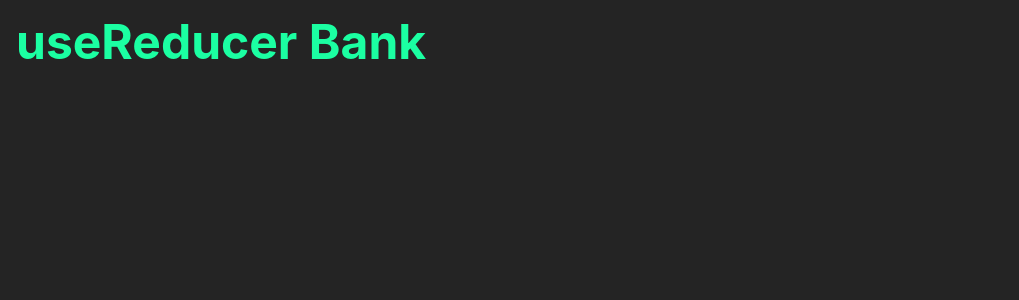
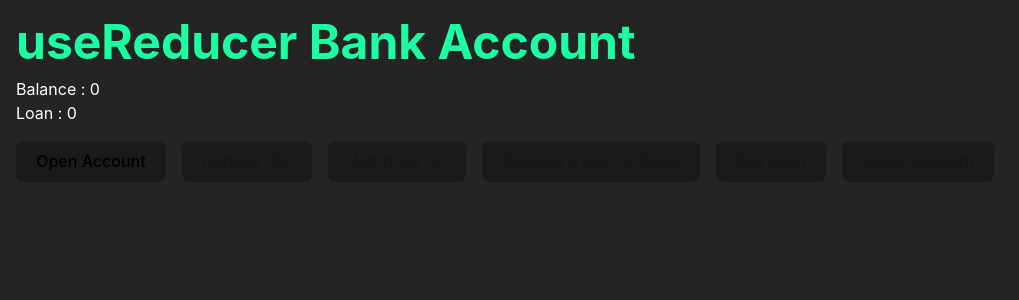
Before and after one commit to SheriefElnahas/react-small-projects, a React (Vite) app in the folder 06-reducer-pratice-bank/: page / in a window 1280 px wide. Shown: the top 300 px of the page, without its empty margins (0-1019 px from the left). Built offline with nearby package versions, Linux system fonts and the light colour scheme.

Commit message:
add Open Account - Deposit - Withdraw Logic

```diff
--- a/06-reducer-pratice-bank/src/App.jsx
+++ b/06-reducer-pratice-bank/src/App.jsx
@@ -1,7 +1,69 @@
+import { useReducer } from 'react';
+
+const OPEN_ACCOUNT = 'open_account';
+const DEPOSIT = 'deposit';
+const WITHDRAW = 'withdraw';
+
+const initialState = {
+  balance: 0,
+  loan: 0,
+
+  // Open - deposit - withdraw - requestLoan - payLoan - closeAccount - closed
+  status: 'closed',
+};
+
+function reducer(state, action) {
+  switch (action.type) {
+    case OPEN_ACCOUNT:
+      return {
+        ...state,
+        status: 'open',
+        balance: 500,
+      };
+    case DEPOSIT:
+      return {
+        ...state,
+        status: 'deposit',
+        balance: state.balance + 150,
+      };
+    case WITHDRAW:
+      return {
+        ...state,
+        status: 'withdraw',
+        balance: state.balance > 0 ? state.balance - 50 : 0,
+      };
+    default:
+      throw new Error('action type was not expected');
+  }
+}
+
 function App() {
-  return <main>
-    <h1>useReducer Bank</h1>
-  </main>
+  const [state, dispatch] = useReducer(reducer, initialState);
+
+  const { balance, loan, status } = state;
+
+  return (
+    <main>
+      <h1>useReducer Bank Account</h1>
+      <p>Balance : {balance}</p>
+      <p>Loan : {loan}</p>
+
+      <div className="buttons">
+        <button onClick={() => dispatch({ type: OPEN_ACCOUNT })} disabled={status !== 'closed'}>
+          Open Account
+        </button>
+        <button onClick={() => dispatch({ type: DEPOSIT })} disabled={status === 'closed'}>
+          Deposit 150
+        </button>
+        <button onClick={() => dispatch({ type: WITHDRAW })} disabled={status === 'closed'}>
+          Withdraw 50
+        </button>
+        <button disabled={status === 'closed'}>Request a loan of 5000</button>
+        <button disabled={status === 'closed'}>Pay Loan</button>
+        <button disabled={status === 'closed'}>Close Account</button>
+      </div>
+    </main>
+  );
 }
 
 export default App;
```
